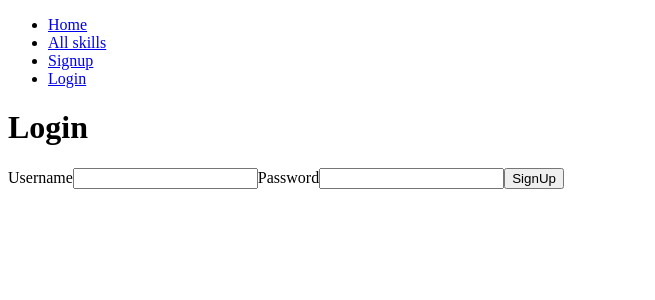
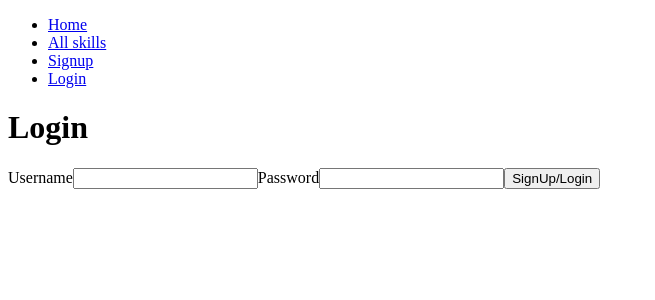
Before and after one commit to miomate/skill-finder-frontend, a React (Vite) app: page /login in a window 1280 px wide. Shown: the top 300 px of the page, without its empty margins (0-655 px from the left). Built offline with nearby package versions, Linux system fonts and the light colour scheme.

Commit message:
new skill form add city

```diff
--- a/src/components/AuthForm.jsx
+++ b/src/components/AuthForm.jsx
@@ -24,7 +24,7 @@ const AuthForm = ({ submitCallback }) => {
           onChange={event => setPassword(event.target.value)}
         />
       </label>
-      <button type='submit'>SignUp</button>
+      <button type='submit'>SignUp/Login</button>
     </form>
   )
 }
--- a/src/pages/NewSkillPage.jsx
+++ b/src/pages/NewSkillPage.jsx
@@ -9,6 +9,7 @@ const NewSkillPage = () => {
 
   const [skillName, setSkillName] = useState("");
   const [user, setUser] = useState("");
+  const [city, setCity] = useState("");
 
   const handleSubmit = async (event) => {
     event.preventDefault();
@@ -52,6 +53,14 @@ const NewSkillPage = () => {
             onChange={(event) => setUser(event.target.value)}
           />
         </label>
+        <label>
+          City
+          <input
+            required
+            value={city}
+            onChange={(event) => setCity(event.target.value)}
+          />
+        </label>
 
         <button type="submit">Add skill</button>
       </form>
```
